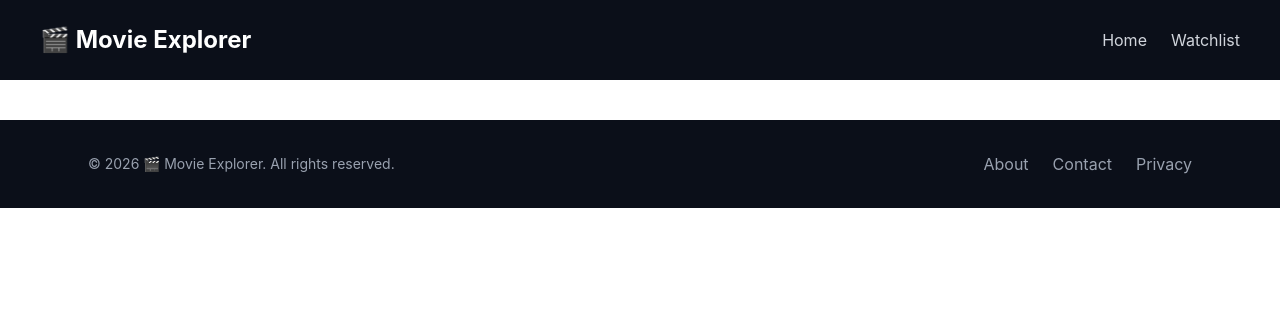
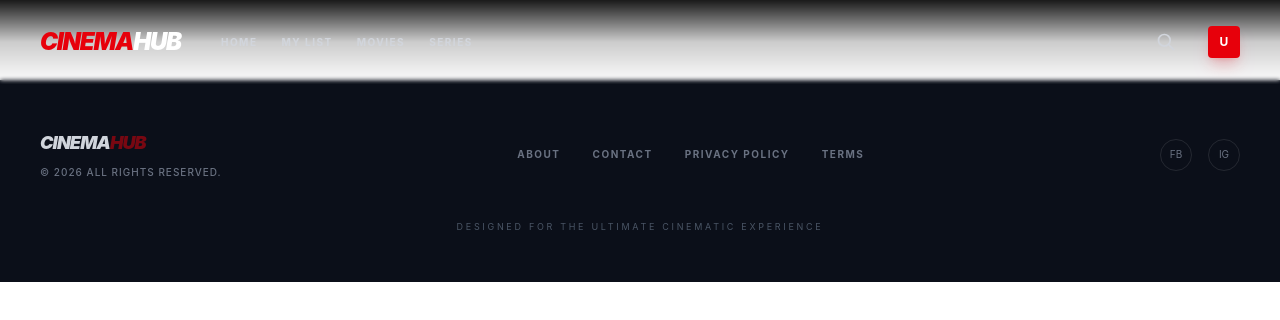
Before and after one commit to patricenyuyseni/Movie-Explorer, a React (Vite) app: page /Movie-Explorer/watchlist in a window 1280 px wide. Shown: the top 320 px of the page. Built offline with nearby package versions, Linux system fonts and the light colour scheme; the HTML template or start-up script is replaced by a standard one.

Commit message:
changes made on the style for it to have the exact figma design on stitch

```diff
--- a/package.json
+++ b/package.json
@@ -3,11 +3,14 @@
   "private": true,
   "version": "0.0.0",
   "type": "module",
+  "homepage": "https://patricenyuyseni.github.io/Movie-Explorer/",
   "scripts": {
     "dev": "vite",
     "build": "tsc -b && vite build",
     "lint": "eslint .",
-    "preview": "vite preview"
+    "preview": "vite preview",
+    "predeploy": "npm run build",
+    "deploy": "gh-pages -d dist"
   },
   "dependencies": {
     "axios": "^1.15.0",
@@ -27,6 +30,7 @@
     "eslint": "^9.39.4",
     "eslint-plugin-react-hooks": "^7.0.1",
     "eslint-plugin-react-refresh": "^0.5.2",
+    "gh-pages": "^6.3.0",
     "globals": "^17.4.0",
     "postcss": "^8.5.9",
     "tailwindcss": "^4.2.2",
--- a/src/App.tsx
+++ b/src/App.tsx
@@ -14,6 +14,7 @@ export default function App() {
         <Route path="/" element={<Home />} />
         <Route path="/movie/:id" element={<MovieDetail />} />
         <Route path="/watchlist" element={<Watchlist />} />
+
       </Routes>
 
       <Footer />
--- a/src/components/MovieCard.tsx
+++ b/src/components/MovieCard.tsx
@@ -5,27 +5,30 @@ import { motion } from "framer-motion";
 export default function MovieCard({ movie }: { movie: Movie }) {
   return (
     <motion.div
-      whileHover={{ scale: 1.05 }}
-      className="group relative cursor-pointer rounded-xl overflow-hidden"
+      whileHover={{ scale: 1.05, y: -5 }}
+      className="group relative cursor-pointer rounded-lg overflow-hidden bg-[#1a1a1a] transition-all duration-300"
     >
       <Link to={`/movie/${movie.id}`}>
-        {/* Poster */}
+
         <img
           src={`https://image.tmdb.org/t/p/w500${movie.poster_path}`}
-          className="w-full h-[300px] object-cover"
+          className="w-full aspect-[2/3] object-cover transition-opacity duration-300 group-hover:opacity-80"
+          alt={movie.title}
         />
 
-        {/* Permanent gradient for readability */}
-        <div className="absolute inset-0 bg-gradient-to-t from-black/80 via-black/30 to-transparent" />
 
-        {/* Always visible movie info */}
-        <div className="absolute bottom-0 left-0 right-0 p-4 text-white z-10">
-          <h3 className="text-sm font-semibold leading-tight drop-shadow">
+        <div className="absolute inset-0 bg-gradient-to-t from-black via-transparent to-transparent opacity-90" />
+
+
+        <div className="absolute bottom-0 left-0 right-0 p-3 text-white">
+          <h3 className="text-xs md:text-sm font-bold uppercase tracking-wider mb-1 line-clamp-1">
             {movie.title}
           </h3>
-          <p className="text-xs text-gray-200 drop-shadow">
-            {movie.release_date?.slice(0, 4)} • ⭐ {movie.vote_average}
-          </p>
+          <div className="flex items-center gap-2 text-[10px] text-gray-300 font-medium">
+            <span className="text-red-600">★ {movie.vote_average.toFixed(1)}</span>
+            <span>•</span>
+            <span>{movie.release_date?.slice(0, 4)}</span>
+          </div>
         </div>
       </Link>
     </motion.div>
--- a/src/components/Navbar.tsx
+++ b/src/components/Navbar.tsx
@@ -1,22 +1,71 @@
-import { Link } from "react-router-dom";
+import { useState } from "react";
+import { Link, useNavigate } from "react-router-dom";
 
 export default function Navbar() {
+  const [isSearchOpen, setIsSearchOpen] = useState(false);
+  const [query, setQuery] = useState("");
+  const navigate = useNavigate();
+
+  const handleSearch = (e: React.FormEvent) => {
+    e.preventDefault();
+    if (query.trim()) {
+      // This sends the user to the home page with the search results
+      navigate(`/?search=${query}`);
+      setIsSearchOpen(false);
+    }
+  };
+
   return (
-    <nav className="flex justify-between items-center px-10 py-6 bg-[#0b0f19] text-white">
+    <nav className="fixed top-0 w-full z-50 flex justify-between items-center px-6 md:px-10 py-6 bg-gradient-to-b from-black/90 via-black/20 to-transparent text-white backdrop-blur-[2px]">
 
+      <div className="flex items-center gap-10">
+        <Link to="/" className="text-xl md:text-2xl font-black tracking-tighter uppercase italic text-red-600">
+          CINEMA<span className="text-white">HUB</span>
+        </Link>
 
-      <Link to="/" className="text-2xl font-bold">
-        🎬 Movie Explorer
-      </Link>
+        <div className="hidden lg:flex gap-6 text-[10px] font-bold uppercase tracking-[0.15em] text-gray-300">
+          <Link to="/" className="hover:text-white transition-colors">Home</Link>
+          <Link to="/watchlist" className="hover:text-white transition-colors">My List</Link>
+          <Link to="#" className="hover:text-white transition-colors">Movies</Link>
+          <Link to="#" className="hover:text-white transition-colors">Series</Link>
+        </div>
+      </div>
 
+      <div className="flex items-center gap-6">
+        {/* Search Logic */}
+        <div className="flex items-center">
+          {isSearchOpen ? (
+            <form onSubmit={handleSearch} className="flex items-center bg-black/60 border border-white/20 rounded-sm overflow-hidden animate-in fade-in slide-in-from-right-5">
+              <input
+                autoFocus
+                type="text"
+                placeholder="Titles, people, genres"
+                value={query}
+                onChange={(e) => setQuery(e.target.value)}
+                className="bg-transparent px-3 py-1 text-xs outline-none w-40 md:w-64"
+                onBlur={() => !query && setIsSearchOpen(false)}
+              />
+              <button type="submit" className="p-2 hover:bg-white/10">
+                <svg xmlns="http://www.w3.org/2000/svg" className="h-4 w-4" fill="none" viewBox="0 0 24 24" stroke="currentColor">
+                  <path strokeLinecap="round" strokeLinejoin="round" strokeWidth={2} d="M21 21l-6-6m2-5a7 7 0 11-14 0 7 7 0 0114 0z" />
+                </svg>
+              </button>
+            </form>
+          ) : (
+            <button
+              onClick={() => setIsSearchOpen(true)}
+              className="text-gray-300 hover:text-white transition p-2"
+            >
+              <svg xmlns="http://www.w3.org/2000/svg" className="h-5 w-5" fill="none" viewBox="0 0 24 24" stroke="currentColor">
+                <path strokeLinecap="round" strokeLinejoin="round" strokeWidth={2} d="M21 21l-6-6m2-5a7 7 0 11-14 0 7 7 0 0114 0z" />
+              </svg>
+            </button>
+          )}
+        </div>
 
-      <div className="flex gap-6 text-gray-300">
-        <Link to="/" className="hover:text-white transition">
-          Home
-        </Link>
-        <Link to="/watchlist" className="hover:text-white transition">
-          Watchlist
-        </Link>
+        <div className="w-8 h-8 bg-red-600 rounded-sm flex items-center justify-center font-bold text-xs cursor-pointer hover:bg-red-700 transition shadow-lg shadow-red-600/20">
+          U
+        </div>
       </div>
     </nav>
   );
--- a/src/components/footer.tsx
+++ b/src/components/footer.tsx
@@ -1,24 +1,44 @@
 export default function Footer() {
   return (
-    <footer className="w-full bg-[#0b0f19] text-gray-400 mt-10">
-      <div className="max-w-6xl mx-auto px-6 py-8 flex flex-col md:flex-row items-center justify-between">
+    <footer className="w-full bg-[#0b0f19] text-gray-500 border-t border-white/5 mt-20">
+      <div className="max-w-[1300px] mx-auto px-10 py-12">
 
-        {/* Left side */}
-        <p className="text-sm">
-          © {new Date().getFullYear()} 🎬 Movie Explorer. All rights reserved.
-        </p>
+        <div className="flex flex-col md:flex-row items-center justify-between gap-6">
 
-        {/* Right side */}
-        <div className="flex gap-6 mt-4 md:mt-0">
-          <a href="#" className="hover:text-white transition">
-            About
-          </a>
-          <a href="#" className="hover:text-white transition">
-            Contact
-          </a>
-          <a href="#" className="hover:text-white transition">
-            Privacy
-          </a>
+
+          <div className="flex flex-col items-center md:items-start gap-2">
+            <h2 className="text-lg font-black tracking-tighter uppercase italic text-gray-300">
+              CINEMA<span className="text-red-600/50">HUB</span>
+            </h2>
+            <p className="text-[10px] uppercase tracking-widest font-medium">
+              © {new Date().getFullYear()} All rights reserved.
+            </p>
+          </div>
+
+
+          <div className="flex gap-8 text-[10px] font-bold uppercase tracking-[0.15em]">
+            <a href="#" className="hover:text-red-600 transition-colors">About</a>
+            <a href="#" className="hover:text-red-600 transition-colors">Contact</a>
+            <a href="#" className="hover:text-red-600 transition-colors">Privacy Policy</a>
+            <a href="#" className="hover:text-red-600 transition-colors">Terms</a>
+          </div>
+
+
+          <div className="flex gap-4">
+            <div className="w-8 h-8 rounded-full border border-white/10 flex items-center justify-center hover:border-red-600 transition-colors cursor-pointer">
+              <span className="text-[10px]">FB</span>
+            </div>
+            <div className="w-8 h-8 rounded-full border border-white/10 flex items-center justify-center hover:border-red-600 transition-colors cursor-pointer">
+              <span className="text-[10px]">IG</span>
+            </div>
+          </div>
+
+        </div>
+
+        <div className="mt-10 text-center">
+          <p className="text-[9px] text-gray-600 uppercase tracking-[0.3em]">
+            Designed for the ultimate cinematic experience
+          </p>
         </div>
       </div>
     </footer>
--- a/src/components/herosection.tsx
+++ b/src/components/herosection.tsx
@@ -1,40 +1,47 @@
+import { Link } from "react-router-dom";
 import type { Movie } from "../type/movie";
-import { Link } from "react-router-dom";
 
 export default function HeroMovie({ movie }: { movie: Movie }) {
   const backdrop = movie?.backdrop_path
     ? `https://image.tmdb.org/t/p/original${movie.backdrop_path}`
-    : "https://via.placeholder.com/1280x720?text=No+Image";
+    : "";
 
   return (
-    <div className="relative w-full h-[70vh] mb-10 overflow-hidden">
+    <div className="relative w-full h-[85vh] flex items-center overflow-hidden">
 
       <img
         src={backdrop}
-        alt={movie.title}
-        className="absolute inset-0 w-full h-full object-cover"
+        className="absolute inset-0 w-full h-full object-cover object-top"
+        alt=""
       />
 
 
-      <div className="absolute inset-0 bg-gradient-to-r from-black/90 via-black/60 to-transparent" />
+      <div className="absolute inset-0 bg-gradient-to-r from-[#0b0f19] via-[#0b0f19]/40 to-transparent" />
+      <div className="absolute inset-0 bg-gradient-to-t from-[#0b0f19] via-transparent to-transparent" />
 
 
-      <div className="relative z-10 flex flex-col justify-center h-full px-12 text-white max-w-2xl">
-        <h1 className="text-5xl font-bold mb-4">
+      <div className="relative z-10 w-[90%] max-w-[1300px] mx-auto px-6">
+        <span className="text-red-600 font-bold tracking-[0.3em] text-xs mb-4 block uppercase">
+          Trending Now
+        </span>
+        <h1 className="text-6xl md:text-8xl font-black mb-6 uppercase tracking-tighter leading-none max-w-4xl drop-shadow-2xl">
           {movie.title}
         </h1>
 
-        <p className="text-gray-300 mb-6">
-          {movie.overview || "No description available for this movie."}
+        <p className="text-gray-300 text-lg mb-8 max-w-xl line-clamp-3 leading-relaxed">
+          {movie.overview}
         </p>
 
         <div className="flex gap-4">
           <Link
             to={`/movie/${movie.id}`}
-            className="bg-red-600 px-6 py-3 rounded-lg font-semibold hover:bg-red-700 transition"
+            className="bg-red-600 px-8 py-4 rounded-sm font-black text-sm uppercase tracking-widest hover:bg-red-700 transition-transform active:scale-95"
           >
-            ▶ View Details
+            ▶ Watch Now
           </Link>
+          <button className="bg-white/10 backdrop-blur-md border border-white/20 px-8 py-4 rounded-sm font-black text-sm uppercase tracking-widest hover:bg-white/20 transition">
+            + My List
+          </button>
         </div>
       </div>
     </div>
--- a/vite.config.ts
+++ b/vite.config.ts
@@ -3,5 +3,5 @@ import react from "@vitejs/plugin-react";
 
 export default defineConfig({
   plugins: [react()],
-  base: "/Movie-Explorer/", // 👈 required for GitHub Pages
+  base: "/Movie-Explorer/",
 });
```
Also changed, not shown: 1 other file (tests, documents, lock files or other folders).
